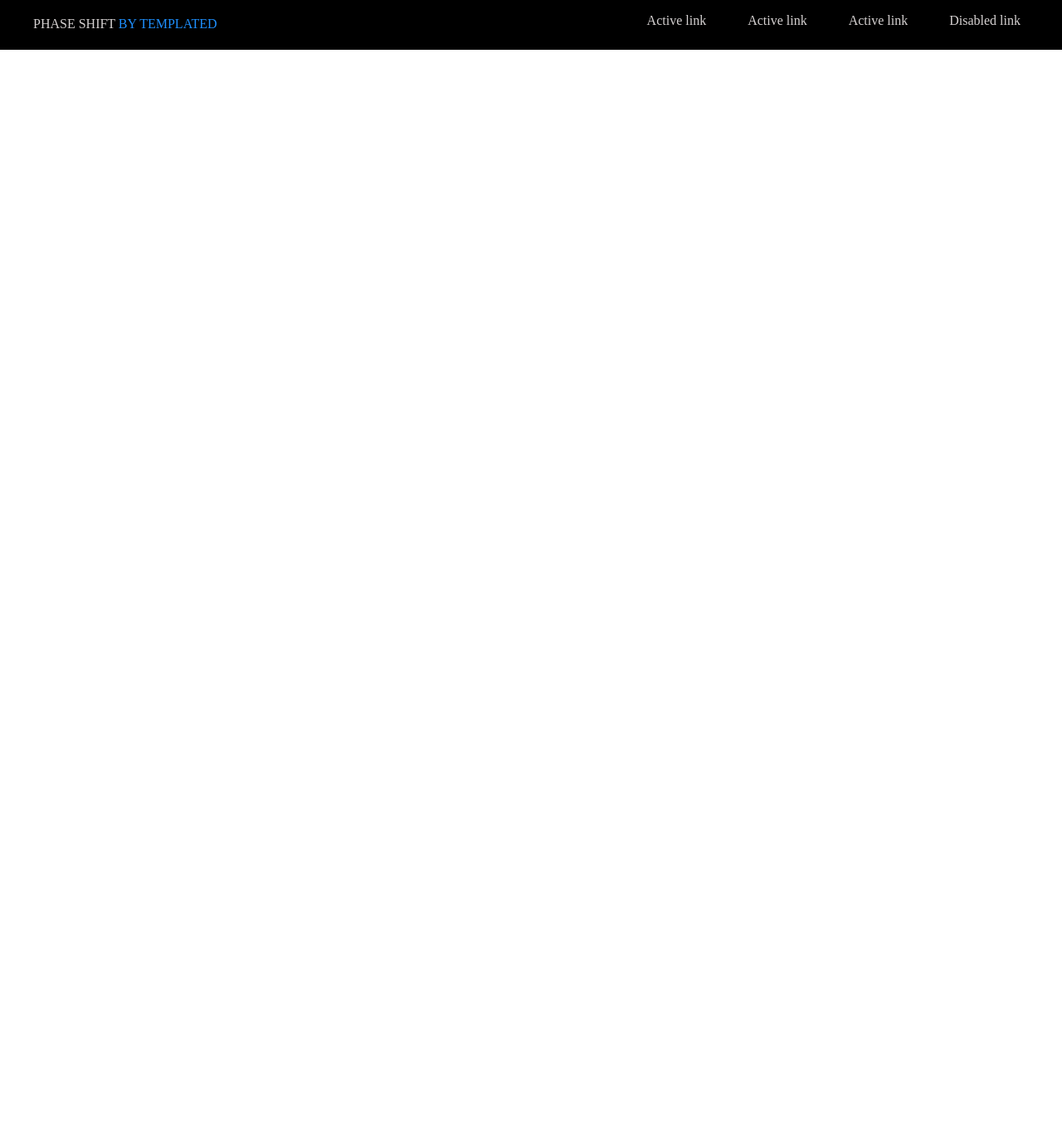
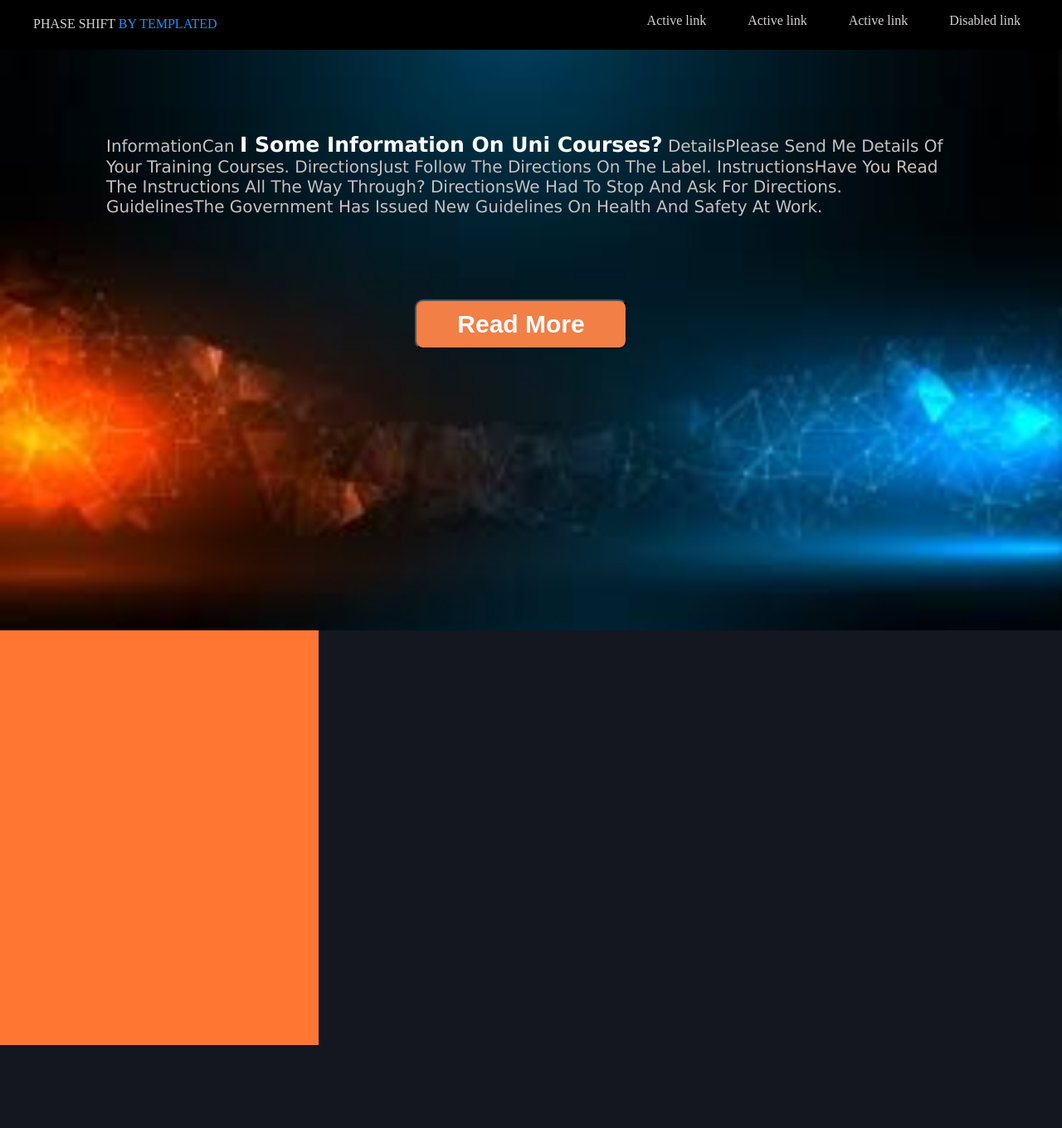
Before and after one commit to ahmednassereglan/mysite01, a plain HTML site: page index.html in a window 1280 px wide. Shown: the whole page at 83% size. Before the commit the page ends 800 px from the top, so only its background shows below. Drawn offline with Linux system fonts and the light colour scheme.

Commit message:
create content page 1 (read more)

```diff
--- a/css/main.css
+++ b/css/main.css
@@ -42,3 +42,64 @@ body {
 .nav-link_left span {
     color: dodgerblue;
 }
+
+
+/* ................................................................................................ */
+
+.contant {
+    width: 100%;
+    height: 700px;
+    background-image: url("../images/download.jfif");
+    background-repeat: no-repeat;
+    background-size: cover;
+}
+
+.readmore p {
+    padding-top: 100px;
+    color: rgb(197, 193, 193);
+    width: 80%;
+    margin: auto;
+    font-size: 20px;
+    font-family: Verdana, Geneva, Tahoma, sans-serif;
+    text-transform: capitalize;
+}
+
+.readmore p span {
+    font-size: 25px;
+    color: #fff;
+    opacity: 1.0;
+}
+
+.readmore button {
+    width: 20%;
+    height: 60px;
+    margin-top: 100px;
+    margin-left: 500px;
+    background: #f27f46;
+    border-radius: 10px;
+    font-size: 30px;
+    font-weight: bolder;
+    color: #fff;
+}
+
+.readmore button:hover {
+    background: #ff7632;
+    color: rgb(0, 0, 0);
+}
+
+
+/* ........................................................................................ */
+
+.con_card {
+    width: 100%;
+    height: 600px;
+    background-color: rgb(20, 22, 32);
+}
+
+.card {
+    width: 30%;
+    height: 500px;
+    background-color: #ff7632;
+}
+
+.card_image {}
--- a/index.html
+++ b/index.html
@@ -34,6 +34,22 @@
             </li>
         </ul>
     </div>
+
+    <div class="contant">
+        <div class="readmore">
+            <p>
+                informationCan <span><b>I some information on uni courses?</b></span> detailsPlease send me details of your training courses. directionsJust follow the directions on the label. instructionsHave you read the instructions all the way through?
+                directionsWe had to stop and ask for directions. guidelinesThe government has issued new guidelines on health and safety at work.
+            </p>
+            <button>Read More</button>
+        </div>
+    </div>
+    <div class="con_card">
+        <div class="card">
+            <div class="card_image"></div>
+        </div>
+    </div>
+
 </body>
 
 </html>
```
Also changed, not shown: images/download.jfif (added).
